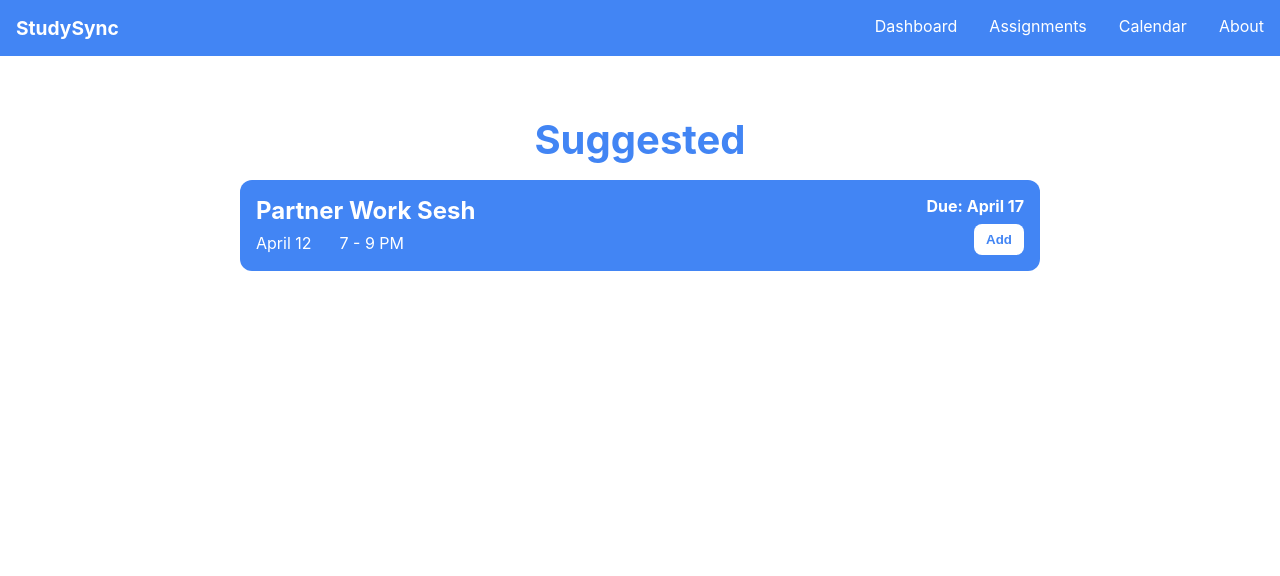
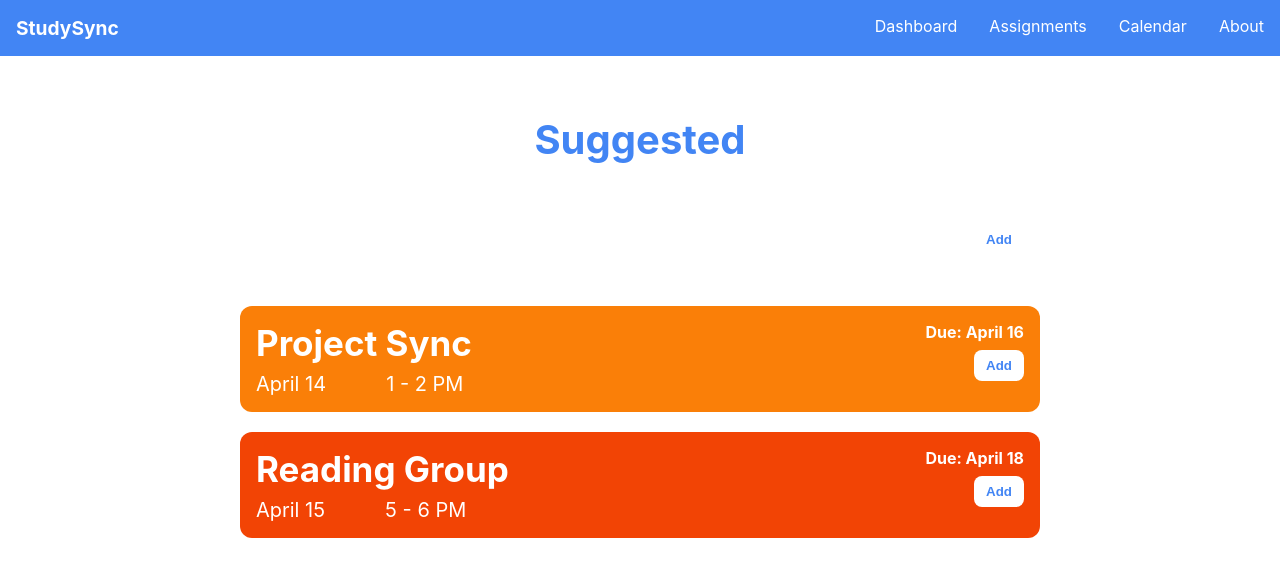
Before and after one commit to bennet-m/Suggesting-collaboration-times, a React (Create React App) app in the folder frontend/: page / in a window 1280 px wide. Shown: the top 576 px of the page. Built offline with nearby package versions, Linux system fonts and the light colour scheme.

Commit message:
New UI with colored entries

```diff
--- a/frontend/src/Components/SuggestedMeeting.js
+++ b/frontend/src/Components/SuggestedMeeting.js
@@ -1,11 +1,11 @@
 import React from 'react';
 
-const SuggestedMeeting = ({ suggestedMeeting, onAdd }) => {
+const SuggestedMeeting = ({ suggestedMeeting, onAdd, bgColor }) => {
   return (
     <div
       style={{
         width: '100%',                     // Stretches across the screen
-        backgroundColor: '#4285F4',          // Blue background
+        backgroundColor: bgColor,          // Blue background
         borderRadius: '12px',                // Rounded edges
         padding: '16px',
         color: '#fff',
@@ -17,12 +17,12 @@ const SuggestedMeeting = ({ suggestedMeeting, onAdd }) => {
     >
     {/* Left Column: Assignment Title */}
     <div style={{ display: 'flex', flexDirection: 'column' }}>
-    <h2 style={{ margin: 0 }}>{suggestedMeeting.title}</h2>
+    <h2 style={{ margin: 0, fontSize: '35px'}}>{suggestedMeeting.title}</h2>
 
         {/* Date and Time on the same row */}
-        <div style = {{display: 'flex', gap: '8px', marginTop: '8px'}}>
-            <p style={{ margin: 0 }}>{suggestedMeeting.date}</p>
-            <p style={{ margin: '0', marginLeft: '20px' }}>{suggestedMeeting.time}</p>
+        <div style = {{display: 'flex', gap: '50px', marginTop: '8px'}}>
+            <p style={{ margin: '0', fontSize: '20px' }}>{suggestedMeeting.date}</p>
+            <p style={{ margin: '0', marginLeft: '10px', fontSize: '20px' }}>{suggestedMeeting.time}</p>
         </div>
 
     </div>
--- a/frontend/src/Pages/Dashboard.js
+++ b/frontend/src/Pages/Dashboard.js
@@ -1,20 +1,53 @@
 import SuggestedMeeting from "../Components/SuggestedMeeting";
+
 export default function Dashboard() {
   return (
     <div style={{ padding: '2rem', maxWidth: '800px', margin: '0 auto' }}>
       <h1 style={{ fontSize: '2.5rem', color: '#4285F4', marginBottom: '1rem' }}>
         Suggested
       </h1>
+
+      {/* 1st Example */}
+      <div style={{ marginBottom: '20px' }}>
         <SuggestedMeeting
-            // Example Data
-                suggestedMeeting = {{
-                    title: "Partner Work Sesh" ,
-                    date: "April 12" ,
-                    time: "7 - 9 PM" ,
-                    assignment: "HW3" ,
+          suggestedMeeting={{
+            title: "Partner Work Sesh",
+            date: "April 12",
+            time: "7 - 9 PM",
             dueDate: "April 17"
           }}
+          bgColor="##9EF8EE" // Teal
+          onAdd={() => console.log("Added Partner Work Sesh")}
         />
+      </div>
+
+      {/* 2nd Example */}
+      <div style={{ marginBottom: '20px' }}>
+        <SuggestedMeeting
+          suggestedMeeting={{
+            title: "Project Sync",
+            date: "April 14",
+            time: "1 - 2 PM",
+            dueDate: "April 16"
+          }}
+          bgColor = "#FA7F08" // Orange
+          onAdd={() => console.log("Added Project Sync")}
+        />
+      </div>
+
+      {/* 3rd Example */}
+      <div style={{ marginBottom: '20px' }}>
+        <SuggestedMeeting
+          suggestedMeeting={{
+            title: "Reading Group",
+            date: "April 15",
+            time: "5 - 6 PM",
+            dueDate: "April 18"
+          }}
+          bgColor = "#F24405" // Sunset Orange
+          onAdd={() => console.log("Added Reading Group")}
+        />
+      </div>
     </div>
   );
 }
```
Lines whose indentation alone changed are shown as unchanged.
